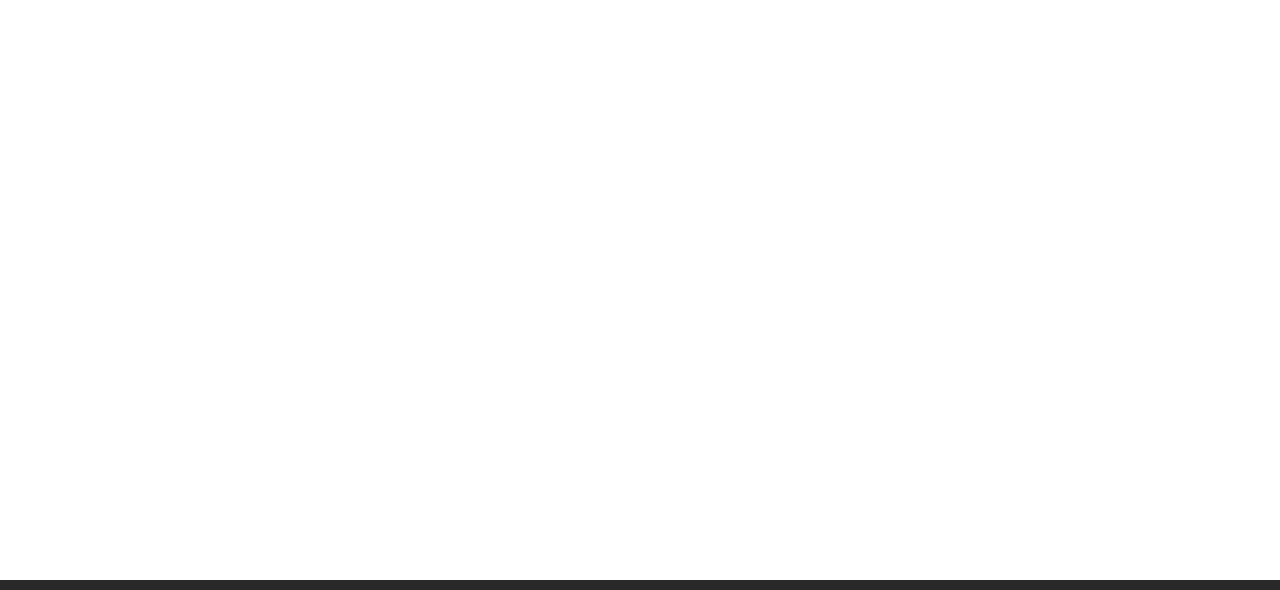
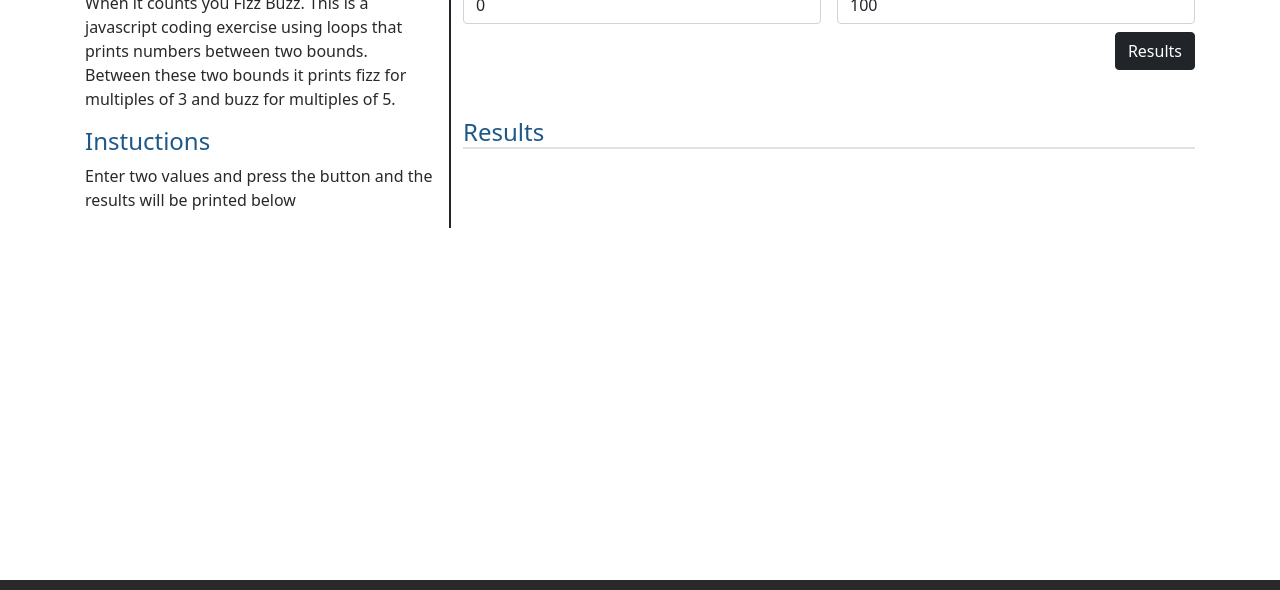
Before and after one commit to jr0998/fizzBuzz, a plain HTML site: page app.html in a window 1280 px wide. Shown: the part 154-744 px from the top of the page. Drawn offline with nearby package versions, Linux system fonts and the light colour scheme; a script that the page names is missing.

Commit message:
app.html set up

```diff
--- a/app.html
+++ b/app.html
@@ -53,8 +53,47 @@
 
     <main class="flex-shrink-0">
         <div class="container">
+            <div class="row mt-5">
+                <div class="col-4 border-end border-2 border-dark">
+                    <h4>Fizz Buzz</h4>
+                    <p>When it counts you Fizz Buzz. This is a javascript coding exercise
+                        using loops that prints numbers between two bounds. Between these two bounds it prints
+                        fizz for multiples of 3 and buzz for multiples of 5.</p>
+                    <h4>Instuctions</h4>
+                    <p>Enter two values and press the button and the results will be printed below</p>
 
-        </div>
+                </div>
+                <div class="col-8">
+                    <div class="row">
+                        <div class="col">
+                            <div>
+                                <h5>Enter Values</h5>
+                                <form class="row gy-2 gx-3">
+                                    <div class="col">
+                                        <input id="lowerBound" type="number" class="form-control"
+                                            placeholder="Start Value" value="0" aria-label="Start Value">
+                                    </div>
+                                    <div class="col">
+                                        <input id="upperBound" type="number" class="form-control" placeholder="End Value"
+                                            value="100" aria-label="End Value">
+                                    </div>
+                                    <div class="col-12 d-flex justify-content-end">
+                                        <button id="btnSubmit" type="button"
+                                            class="btn btn-dark">Results</button>
+                                    </div>
+                                </form>
+                                <h4 class="mt-5 border-bottom border-2">Results</h4>
+                                <div class="table-responsive">
+                                    <table class="table table-striped table-sm">
+                                        <tbody id="results">
+                                            <!-- Results Go Here -->
+                                        </tbody>
+                                    </table>
+                                </div>
+                            </div>
+                        </div>
+                    </div>
+                </div>
     </main>
     <footer class="footer mt-auto py-3 sticky-footer">
         <div class="container-fluid">
--- a/js/site.js
+++ /dev/null
@@ -1,4 +0,0 @@
-//call hello world
-function helloWorld(){
-    alert("Hello World");
-}
```
